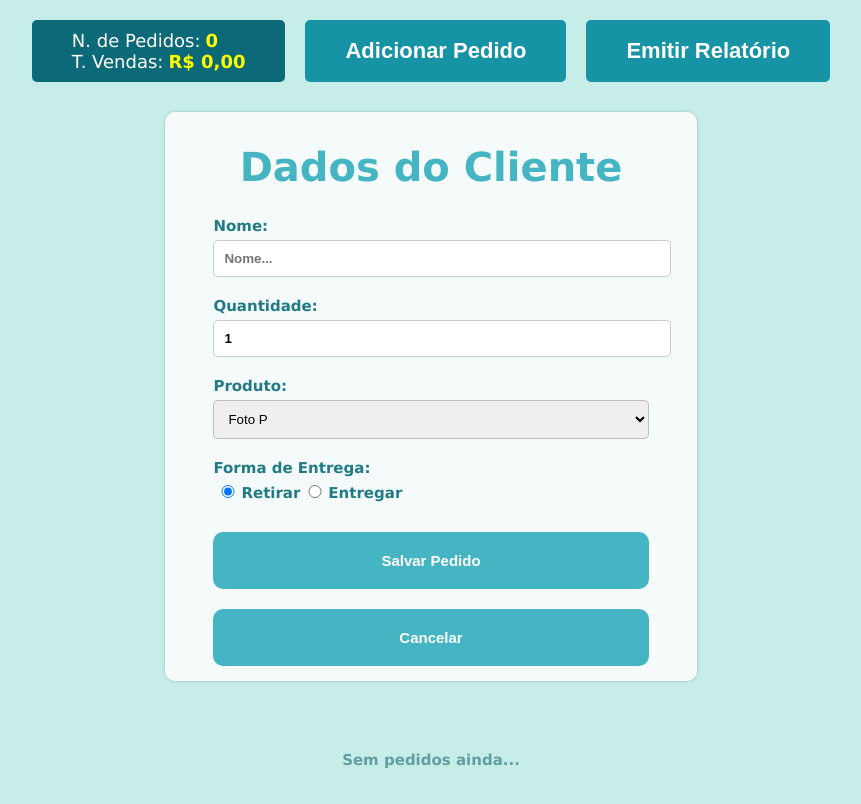
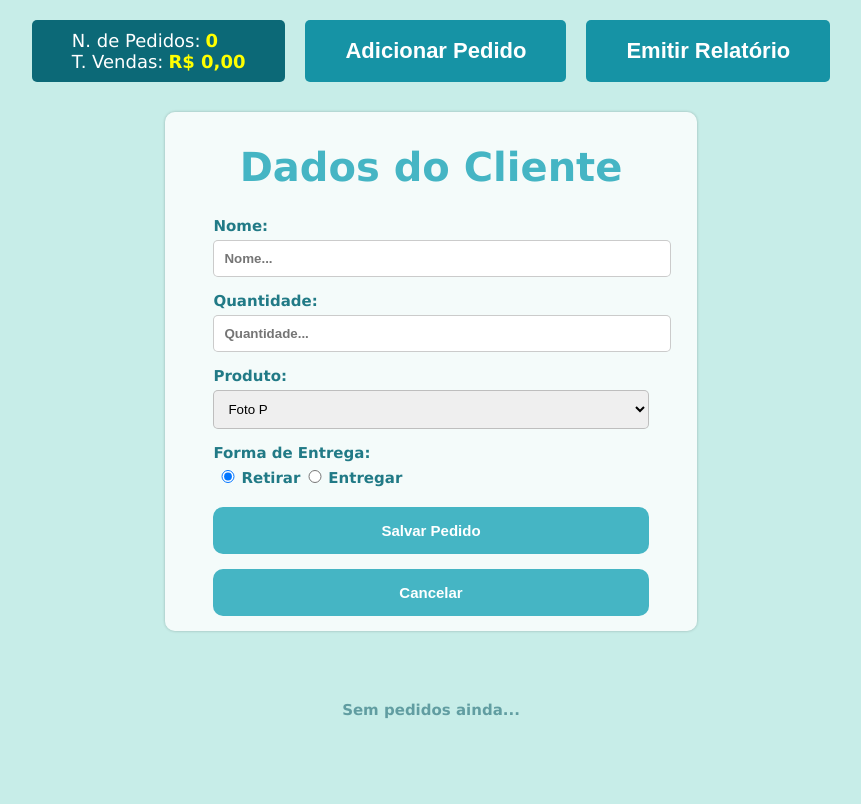
Before and after one commit to eduardoDC101/SistemadeGerenciamento, a React (Create React App) app: page / in a window 1280 px wide. Both pictures are taken after a click on the button "Adicionar Pedido". Shown: the whole page, without its empty margins (209-1070 px from the left). Built offline with nearby package versions, Linux system fonts and the light colour scheme.

Commit message:
Form Validation 2.0

```diff
--- a/src/components/FormularioAdc/formulariostyle.css
+++ b/src/components/FormularioAdc/formulariostyle.css
@@ -40,7 +40,7 @@
 }
 
 .divFundoForm .itensForm {
-  margin-bottom: 20px;
+  margin-bottom: 15px;
   display: flex;
   flex-direction: column;
 }
@@ -61,7 +61,7 @@
 }
 
 .divFundoForm form button {
-  padding: 20px 15px;
+  padding: 15px 15px;
   color: white;
   background-color: #45b5c4;
   border: none;
@@ -69,7 +69,7 @@
   font-weight: 600;
   font-size: 1.5em;
   width: 100%;
-  margin-top: 10px;
+  margin-top: 5px;
   margin-bottom: 10px;
 }
 
--- a/src/components/FormularioAdc/index.js
+++ b/src/components/FormularioAdc/index.js
@@ -8,7 +8,7 @@ export default function FormularioAdc({
   adicionarPedidos,
 }) {
   const [nome, setNome] = useState("");
-  const [quantidade, setQuantidade] = useState(1);
+  const [quantidade, setQuantidade] = useState("");
   const [produto, setProduto] = useState("Foto_P");
   const [formaEntrega, setFormaEntrega] = useState("Retirar");
   const [bairro, setBairro] = useState("");
@@ -48,7 +48,7 @@ export default function FormularioAdc({
     adicionarPedidos(novoPedido);
 
     setNome("");
-    setQuantidade(1);
+    setQuantidade("");
     setProduto("Foto_P");
     setFormaEntrega("Retirar");
     setBairro("");
@@ -81,12 +81,7 @@ export default function FormularioAdc({
                 placeholder="Quantidade..."
                 min="1"
                 value={quantidade}
-                onChange={(e) => {
-                  const newValue = parseInt(e.target.value);
-                  if (newValue >= 1) {
-                    setQuantidade(newValue);
-                  }
-                }}
+                onChange={(e) => setQuantidade(e.target.value)}
                 required
               />
             </div>
```
